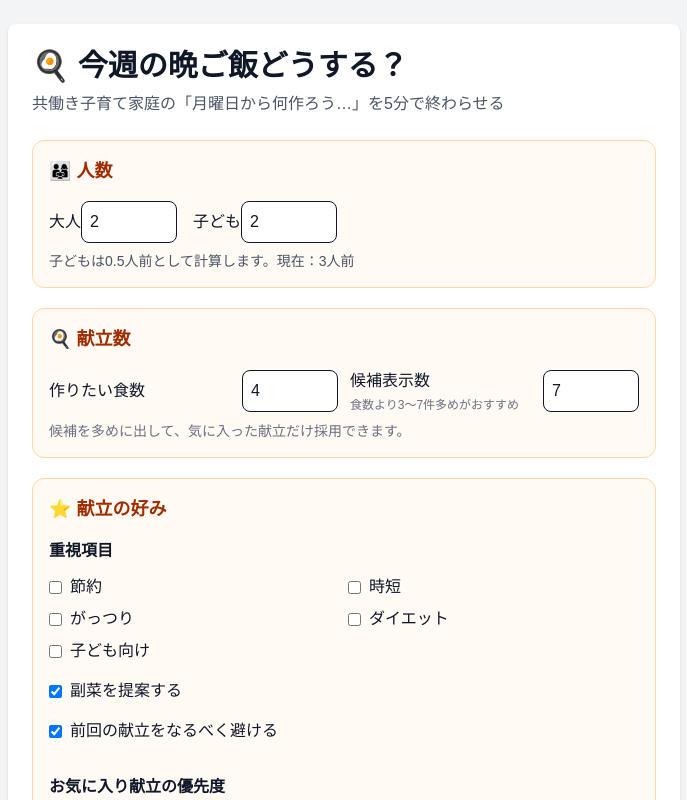
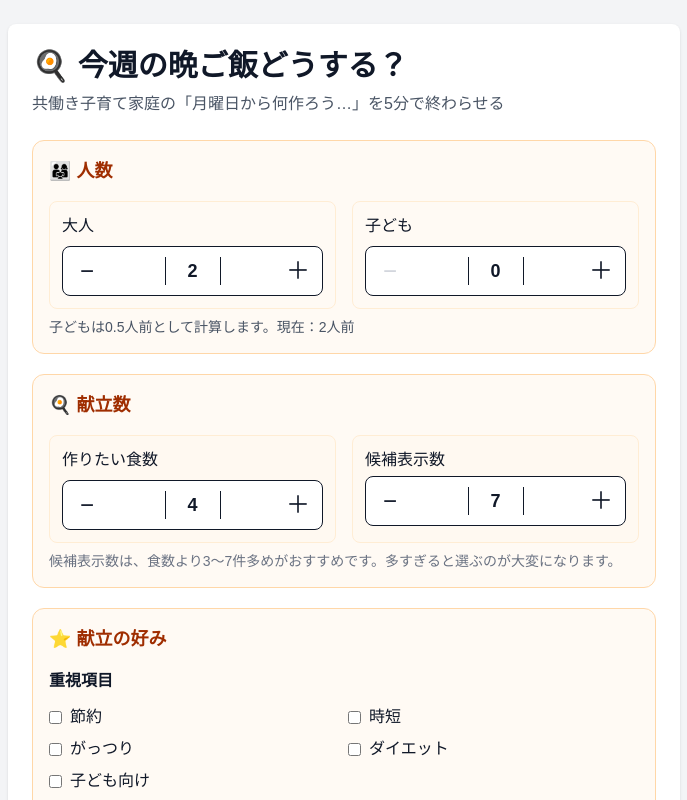
Before and after one commit to hirokilabdev-cloud/konshu-bangohan, a Next.js app: page / in a window 1280 px wide. Shown: the top 800 px of the page, without its empty margins (296-983 px from the left). Built offline with nearby package versions, Linux system fonts and the light colour scheme.

Commit message:
Ver 3.5 入力UI改善

```diff
--- a/app/page.tsx
+++ b/app/page.tsx
@@ -62,7 +62,7 @@ export default function Home() {
   const [showResult, setShowResult] = useState(false);
 
   const [adultCount, setAdultCount] = useState(2);
-  const [childCount, setChildCount] = useState(2);
+  const [childCount, setChildCount] = useState(0);
 
   const [selectedDays, setSelectedDays] = useState<string[]>(days);
   const [includedDays, setIncludedDays] = useState<string[]>(days);
@@ -166,7 +166,7 @@ export default function Home() {
       const settings = JSON.parse(saved);
 
       setAdultCount(settings.adultCount ?? 2);
-      setChildCount(settings.childCount ?? 2);
+      setChildCount(settings.childCount ?? 0);
 
       setSelectedDays(settings.selectedDays ?? days);
       setSelectedTags(settings.selectedTags ?? []);
@@ -750,29 +750,75 @@ export default function Home() {
               👨‍👩‍👧 人数
             </h2>
 
-            <div className="flex gap-4">
-              <div>
-                <label><span>大人</span>
-                  <input
-                    type="number"
-                    min={0}
-                    value={adultCount}
-                    onChange={(event) => setAdultCount(Number(event.target.value))}
-                    className="w-24 rounded-lg border bg-white p-2"
-                  />
-                </label>
+            <div className="grid grid-cols-1 gap-4 sm:grid-cols-2">
+              {/* 大人 */}
+              <div className="rounded-lg border border-orange-100 p-3">
+                <p className="mb-2 font-medium">大人</p>
+
+                <div className="flex items-center justify-between overflow-hidden rounded-lg border bg-white">
+                  <button
+                    type="button"
+                    onClick={() =>
+                      setAdultCount((prev) => Math.max(0, prev - 1))
+                    }
+                    disabled={adultCount <= 0}
+                    className="flex h-12 w-12 items-center justify-center text-2xl hover:bg-gray-100 disabled:cursor-not-allowed disabled:text-gray-300"
+                    aria-label="大人の人数を1人減らす"
+                  >
+                    −
+                  </button>
+
+                  <span className="min-w-14 border-x px-4 text-center text-lg font-semibold">
+                    {adultCount}
+                  </span>
+
+                  <button
+                    type="button"
+                    onClick={() =>
+                      setAdultCount((prev) => Math.min(10, prev + 1))
+                    }
+                    disabled={adultCount >= 10}
+                    className="flex h-12 w-12 items-center justify-center text-2xl hover:bg-gray-100 disabled:cursor-not-allowed disabled:text-gray-300"
+                    aria-label="大人の人数を1人増やす"
+                  >
+                    ＋
+                  </button>
+                </div>
               </div>
 
-              <div>
-                <label><span>子ども</span>
-                  <input
-                    type="number"
-                    min={0}
-                    value={childCount}
-                    onChange={(event) => setChildCount(Number(event.target.value))}
-                    className="w-24 rounded-lg border bg-white p-2"
-                  />
-                </label>
+              {/* 子ども */}
+              <div className="rounded-lg border border-orange-100 p-3">
+                <p className="mb-2 font-medium">子ども</p>
+
+                <div className="flex items-center justify-between overflow-hidden rounded-lg border bg-white">
+                  <button
+                    type="button"
+                    onClick={() =>
+                      setChildCount((prev) => Math.max(0, prev - 1))
+                    }
+                    disabled={childCount <= 0}
+                    className="flex h-12 w-12 items-center justify-center text-2xl hover:bg-gray-100 disabled:cursor-not-allowed disabled:text-gray-300"
+                    aria-label="子どもの人数を1人減らす"
+                  >
+                    −
+                  </button>
+
+                  <span className="min-w-14 border-x px-4 text-center text-lg font-semibold">
+                    {childCount}
+                  </span>
+
+                  <button
+                    type="button"
+                    onClick={() =>
+                      setChildCount((prev) => Math.min(10, prev + 1))
+                    }
+                    disabled={childCount >= 10}
+                    className="flex h-12 w-12 items-center justify-center text-2xl hover:bg-gray-100 disabled:cursor-not-allowed disabled:text-gray-300"
+                    aria-label="子どもの人数を1人増やす"
+                  >
+                    ＋
+                  </button>
+                </div>
               </div>
             </div>
 
@@ -786,43 +832,88 @@ export default function Home() {
               🍳 献立数
             </h2>
 
-            <div className="grid grid-cols-1 gap-3 sm:grid-cols-2">
-              <label className="flex items-center justify-between gap-3">
-                <span>作りたい食数</span>
-                <input
-                  type="number"
-                  min={1}
-                  max={14}
-                  value={mealCount}
-                  onChange={(e) => setMealCount(Number(e.target.value))}
-                  className="w-24 rounded-lg border bg-white p-2"
-                />
-              </label>
-
-              <label className="flex items-center justify-between gap-4">
-                <div>
-                  <span className="block">
-                    候補表示数
+            <div className="grid grid-cols-1 gap-4 sm:grid-cols-2">
+              {/* 作りたい食数 */}
+              <div className="rounded-lg border border-orange-100 bg-orange-50/40 p-3">
+                <p className="mb-2 font-medium">作りたい食数</p>
+
+                <div className="flex items-center justify-between overflow-hidden rounded-lg border bg-white">
+                  <button
+                    type="button"
+                    onClick={() =>
+                      setMealCount((prev) => Math.max(1, prev - 1))
+                    }
+                    disabled={mealCount <= 1}
+                    className="flex h-12 w-12 items-center justify-center text-2xl hover:bg-gray-100 disabled:cursor-not-allowed disabled:text-gray-300"
+                    aria-label="作りたい食数を1減らす"
+                  >
+                    −
+                  </button>
+
+                  <span className="min-w-14 border-x px-4 text-center text-lg font-semibold">
+                    {mealCount}
                   </span>
 
-                  <span className="mt-1 block text-xs text-gray-500">
-                    食数より3〜7件多めがおすすめ
+                  <button
+                    type="button"
+                    onClick={() => {
+                      const nextMealCount = Math.min(14, mealCount + 1);
+
+                      setMealCount(nextMealCount);
+
+                      if (candidateCount < nextMealCount) {
+                        setCandidateCount(nextMealCount);
+                      }
+                    }}
+                    disabled={mealCount >= 14}
+                    className="flex h-12 w-12 items-center justify-center text-2xl hover:bg-gray-100 disabled:cursor-not-allowed disabled:text-gray-300"
+                    aria-label="作りたい食数を1増やす"
+                  >
+                    ＋
+                  </button>
+                </div>
+              </div>
+
+              {/* 候補表示数 */}
+              <div className="rounded-lg border border-orange-100 bg-orange-50/40 p-3">
+                <p className="mb-1 font-medium">候補表示数</p>
+
+                <div className="flex items-center justify-between overflow-hidden rounded-lg border bg-white">
+                  <button
+                    type="button"
+                    onClick={() =>
+                      setCandidateCount((prev) =>
+                        Math.max(mealCount, prev - 1)
+                      )
+                    }
+                    disabled={candidateCount <= mealCount}
+                    className="flex h-12 w-12 items-center justify-center text-2xl hover:bg-gray-100 disabled:cursor-not-allowed disabled:text-gray-300"
+                    aria-label="候補表示数を1減らす"
+                  >
+                    −
+                  </button>
+
+                  <span className="min-w-14 border-x px-4 text-center text-lg font-semibold">
+                    {candidateCount}
                   </span>
+
+                  <button
+                    type="button"
+                    onClick={() =>
+                      setCandidateCount((prev) => Math.min(20, prev + 1))
+                    }
+                    disabled={candidateCount >= 20}
+                    className="flex h-12 w-12 items-center justify-center text-2xl hover:bg-gray-100 disabled:cursor-not-allowed disabled:text-gray-300"
+                    aria-label="候補表示数を1増やす"
+                  >
+                    ＋
+                  </button>
                 </div>
-
-                <input
-                  type="number"
-                  min={1}
-                  max={20}
-                  value={candidateCount}
-                  onChange={(e) => setCandidateCount(Number(e.target.value))}
-                  className="w-24 rounded-lg border bg-white p-2"
-                />
-              </label>
+              </div>
             </div>
 
             <p className="mt-2 text-sm text-gray-500">
-              候補を多めに出して、気に入った献立だけ採用できます。
+              候補表示数は、食数より3〜7件多めがおすすめです。多すぎると選ぶのが大変になります。
             </p>
           </section>
 
```
